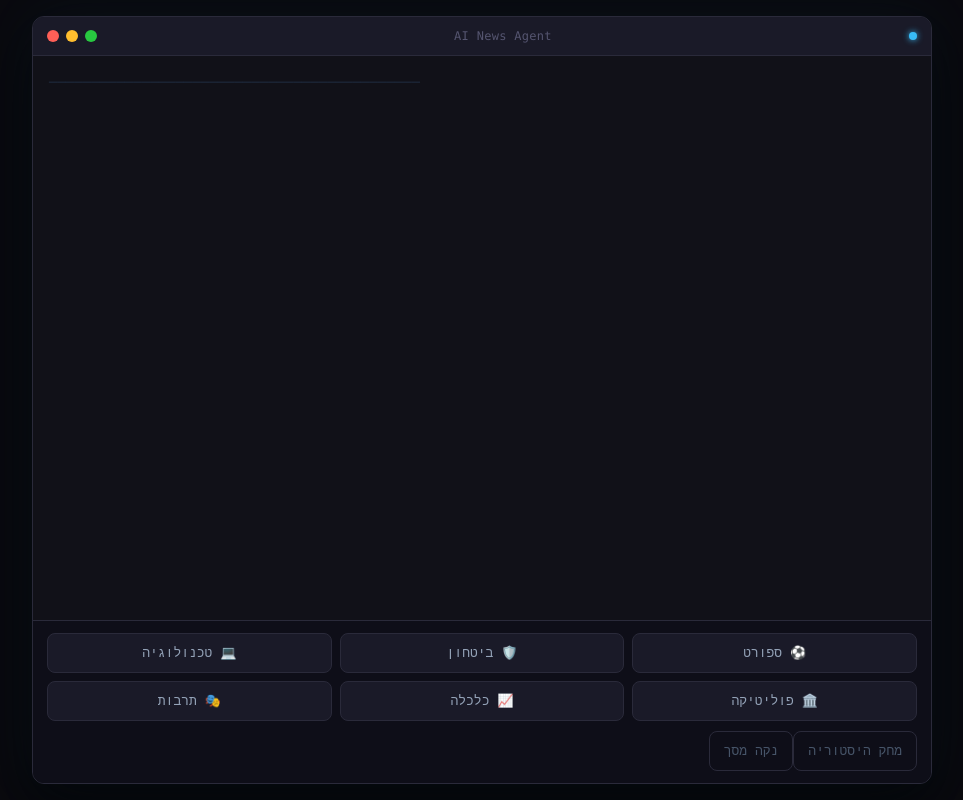
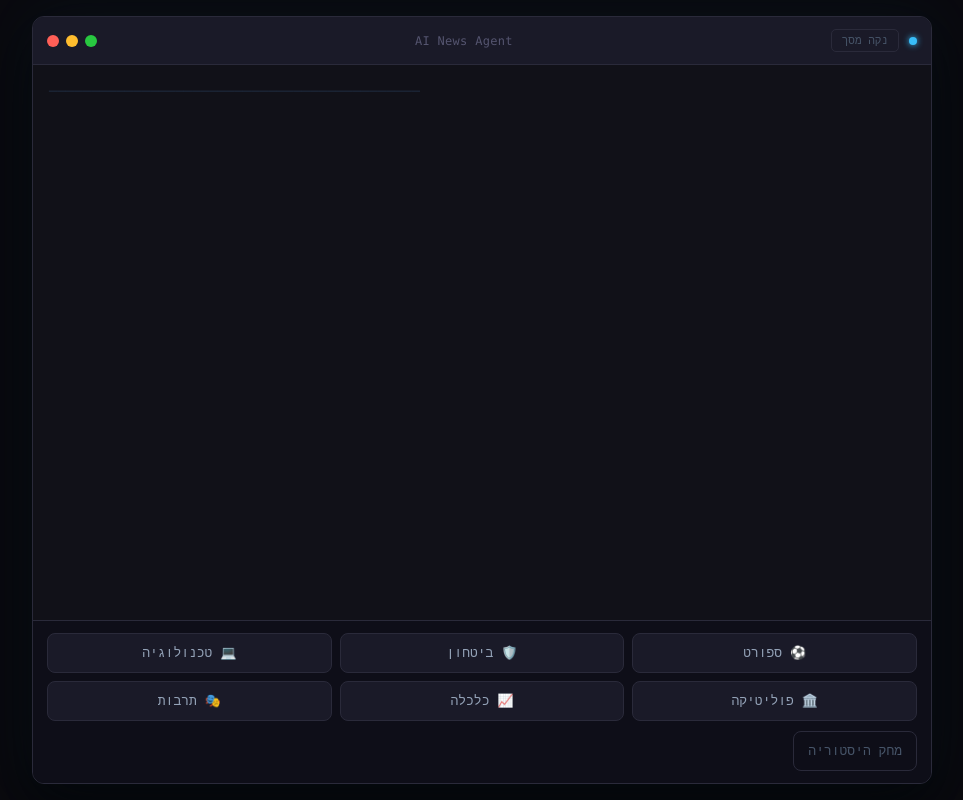
Before and after one commit to arigo56640-maker/serper-test, a Flask app: page / in a window 1280 px wide. Shown: the whole page, without its empty margins (158-1121 px from the left). Run offline with Flask 3, Linux system fonts and the light colour scheme.

Commit message:
Move clear screen button to titlebar and adjust button styling
Co-Authored-By: Claude Sonnet 4.6 <noreply@anthropic.com>

```diff
--- a/templates/index.html
+++ b/templates/index.html
@@ -262,11 +262,11 @@
       background: transparent;
       color: #475569;
       border: 1px solid #2a2a3a;
-      padding: 11px 14px;
-      border-radius: 8px;
+      padding: 4px 10px;
+      border-radius: 5px;
       cursor: pointer;
       font-family: inherit;
-      font-size: 13px;
+      font-size: 11px;
       transition: all 0.2s;
       flex-shrink: 0;
       white-space: nowrap;
@@ -341,6 +341,7 @@
       <div class="dot dot-green"></div>
     </div>
     <span class="titlebar-label">AI News Agent</span>
+    <button id="clearScreenBtn" onclick="clearScreen()">נקה מסך</button>
     <div class="status-dot" id="statusDot"></div>
   </div>
 
@@ -358,7 +359,6 @@
       <button class="topic-btn" onclick="runSearch('חדשות פוליטיקה', this)">🏛️ פוליטיקה</button>
     </div>
     <div class="inputbar-bottom">
-      <button id="clearScreenBtn" onclick="clearScreen()">נקה מסך</button>
       <button id="clearBtn" onclick="clearHistory()">מחק היסטוריה</button>
     </div>
   </div>
```
